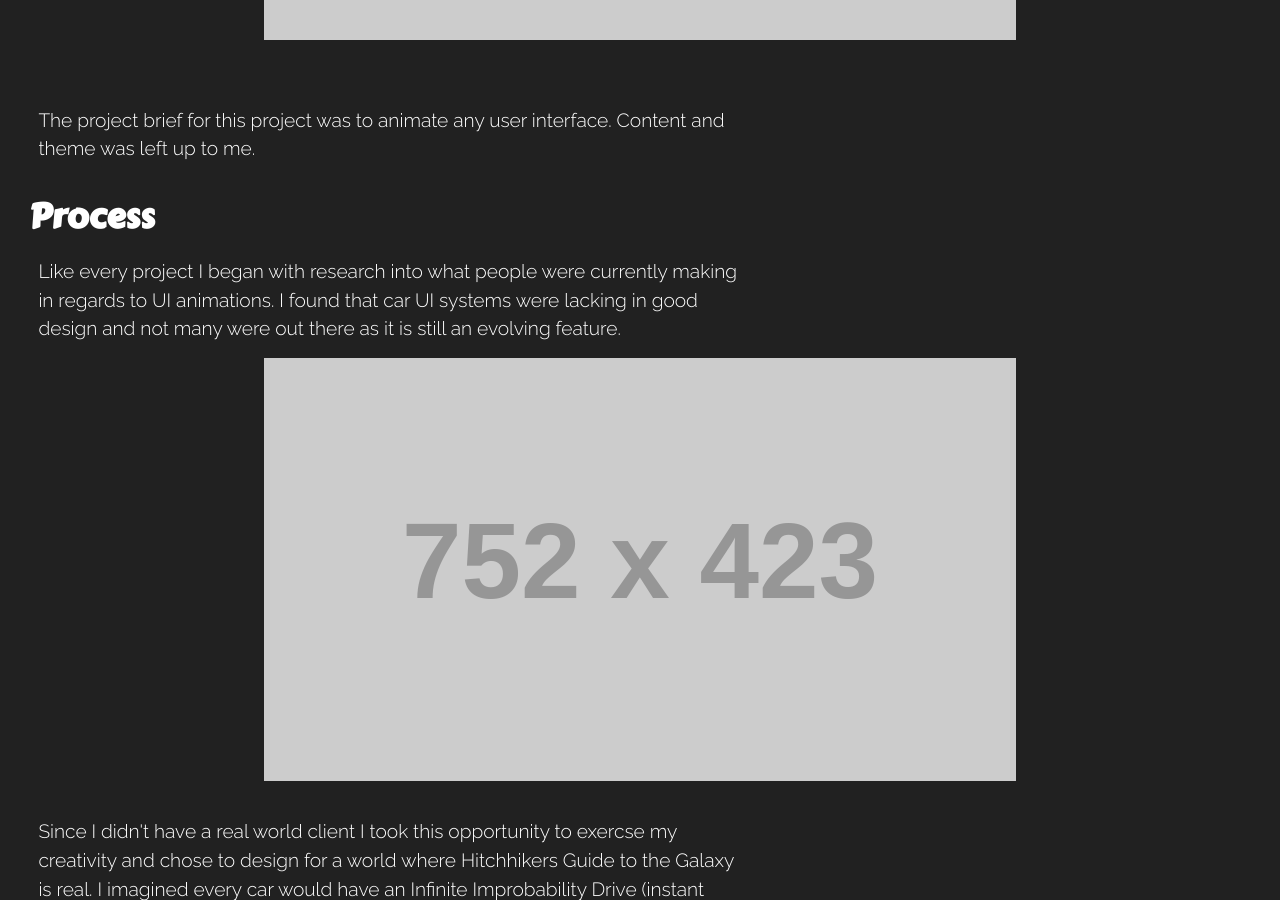
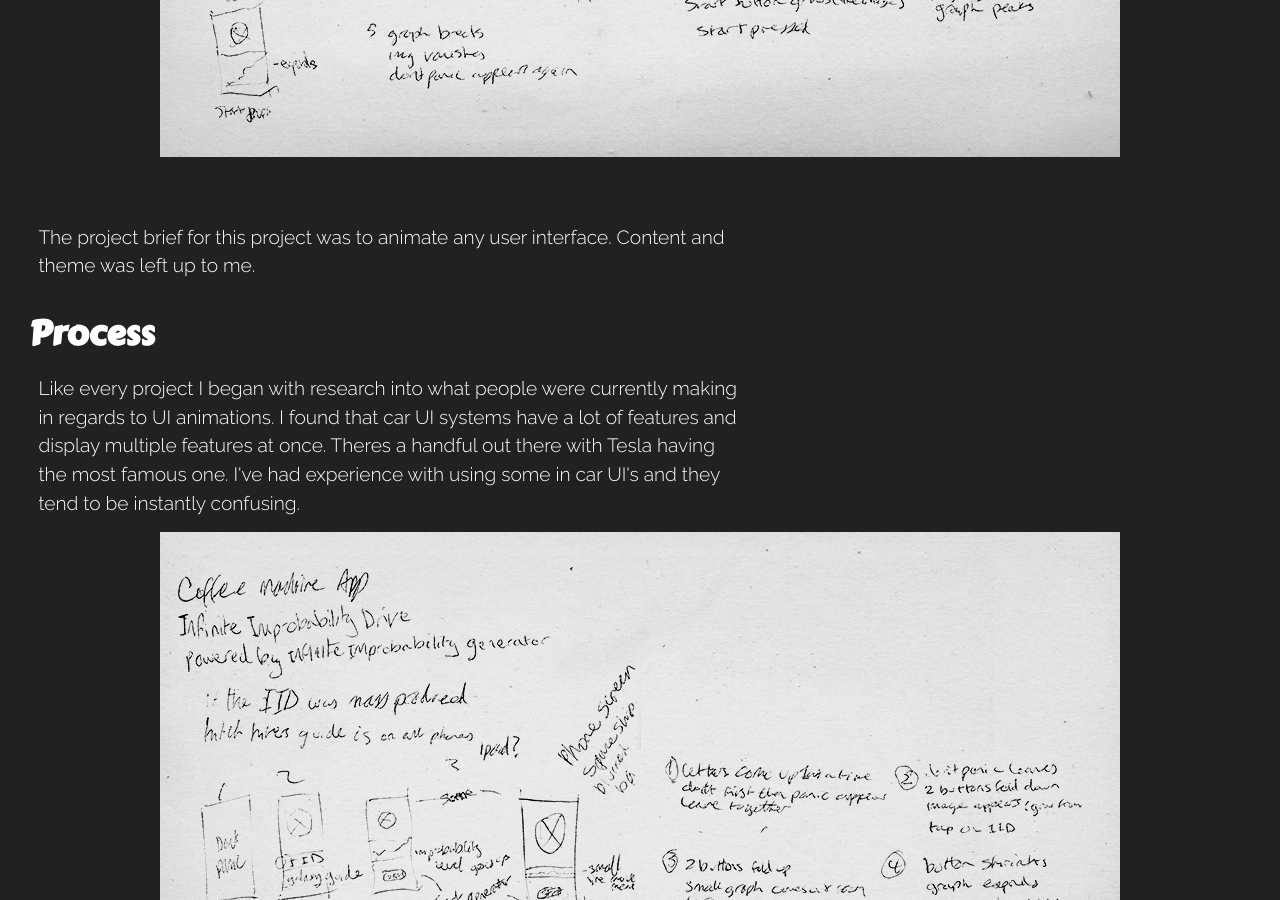
Before and after one commit to MJholland/mj-holland.ca, a Jekyll site: the page built from case-study-4.html, in a window 1280 px wide and 900 px high, scrolled down 822 px. Built offline with Jekyll 4.4.1, drawn with Linux system fonts in a browser that asks for light colours.

Commit message:
case study 4 is done and that one video is now not so small
Two are a little different but its less noticable now.

```diff
--- a/case-study-4.html
+++ b/case-study-4.html
@@ -14,9 +14,9 @@ permalink: car-ui.html
     <div>
       <div class="text-center push-2">
         <picture>
-          <source media="(min-width: 38em)" srcset="http://via.placeholder.com/752x423">
-          <img src="http://via.placeholder.com/304x171" alt="place holder image">
-          <!-- image of scene setup -->
+          <source media="(min-width: 60em)" srcset="{{site-baseurl}}/images/case-study-4/1-960x540.jpg">
+          <source media="(min-width: 38em)" srcset="{{site-baseurl}}/images/case-study-4/1-752x423.jpg">
+          <img src="{{site-baseurl}}/images/case-study-4/1-304x171.jpg" alt="initial storyboard idea">
         </picture>
       </div>
 
@@ -27,13 +27,13 @@ permalink: car-ui.html
       <h2 class="gutter exa push-1-2">Process</h2>
 
       <p class="column-width push-1-2">
-        Like every project I began with research into what people were currently making in regards to UI animations. I found that car UI systems were lacking in good design and not many were out there as it is still an evolving feature.
+        Like every project I began with research into what people were currently making in regards to UI animations. I found that car UI systems have a lot of features and display multiple features at once. Theres a handful out there with Tesla having the most famous one. I've had experience with using some in car UI's and they tend to be instantly confusing.
       </p>
       <div class="text-center push">
         <picture>
-          <source media="(min-width: 38em)" srcset="http://via.placeholder.com/752x423">
-          <img src="http://via.placeholder.com/304x171" alt="place holder image">
-          <!-- image of sketches-->
+          <source media="(min-width: 60em)" srcset="{{site-baseurl}}/images/case-study-4/1-960x540.jpg">
+          <source media="(min-width: 38em)" srcset="{{site-baseurl}}/images/case-study-4/1-752x423.jpg">
+          <img src="{{site-baseurl}}/images/case-study-4/1-304x171.jpg" alt="initial storyboard idea">
         </picture>
       </div>
 
@@ -42,9 +42,9 @@ permalink: car-ui.html
       </p>
       <div class="text-center push">
         <picture>
-          <source media="(min-width: 38em)" srcset="http://via.placeholder.com/752x423">
-          <img src="http://via.placeholder.com/304x171" alt="place holder image">
-          <!-- image of screenshot of ai file (might need more than one image here)-->
+          <source media="(min-width: 60em)" srcset="{{site-baseurl}}/images/case-study-4/1-960x540.jpg">
+          <source media="(min-width: 38em)" srcset="{{site-baseurl}}/images/case-study-4/1-752x423.jpg">
+          <img src="{{site-baseurl}}/images/case-study-4/1-304x171.jpg" alt="initial storyboard idea">
         </picture>
       </div>
 
@@ -53,9 +53,9 @@ permalink: car-ui.html
       </p>
       <div class="text-center push">
         <picture>
-          <source media="(min-width: 38em)" srcset="http://via.placeholder.com/752x423">
-          <img src="http://via.placeholder.com/304x171" alt="place holder image">
-          <!-- image of cutting process-->
+          <source media="(min-width: 60em)" srcset="{{site-baseurl}}/images/case-study-4/1-960x540.jpg">
+          <source media="(min-width: 38em)" srcset="{{site-baseurl}}/images/case-study-4/1-752x423.jpg">
+          <img src="{{site-baseurl}}/images/case-study-4/1-304x171.jpg" alt="initial storyboard idea">
         </picture>
       </div>
 
@@ -64,9 +64,9 @@ permalink: car-ui.html
       </p>
       <div class="text-center push">
         <picture>
-          <source media="(min-width: 38em)" srcset="http://via.placeholder.com/752x423">
-          <img src="http://via.placeholder.com/304x171" alt="place holder image">
-          <!-- image of ae file -->
+          <source media="(min-width: 60em)" srcset="{{site-baseurl}}/images/case-study-4/1-960x540.jpg">
+          <source media="(min-width: 38em)" srcset="{{site-baseurl}}/images/case-study-4/1-752x423.jpg">
+          <img src="{{site-baseurl}}/images/case-study-4/1-304x171.jpg" alt="initial storyboard idea">
         </picture>
       </div>
 
```
Also changed, not shown: index.html (+4 -14 lines), images/case-study-4/1-304x171.jpg (added), images/case-study-4/1-752x423.jpg (added), images/case-study-4/1-960x540.jpg (added), images/case-study-4/2-304x171.jpg (added), images/case-study-4/2-752x423.jpg (added), images/case-study-4/2-960x540.jpg (added), images/case-study-4/3-304x171.jpg (added), images/case-study-4/3-752x423.jpg (added), images/case-study-4/3-960x540.jpg (added), images/case-study-4/4-304x171.jpg (added), images/case-study-4/4-752x423.jpg (added), images/case-study-4/4-960x540.jpg (added), images/case-study-4/5-304x171.jpg (added), 2 more files.
